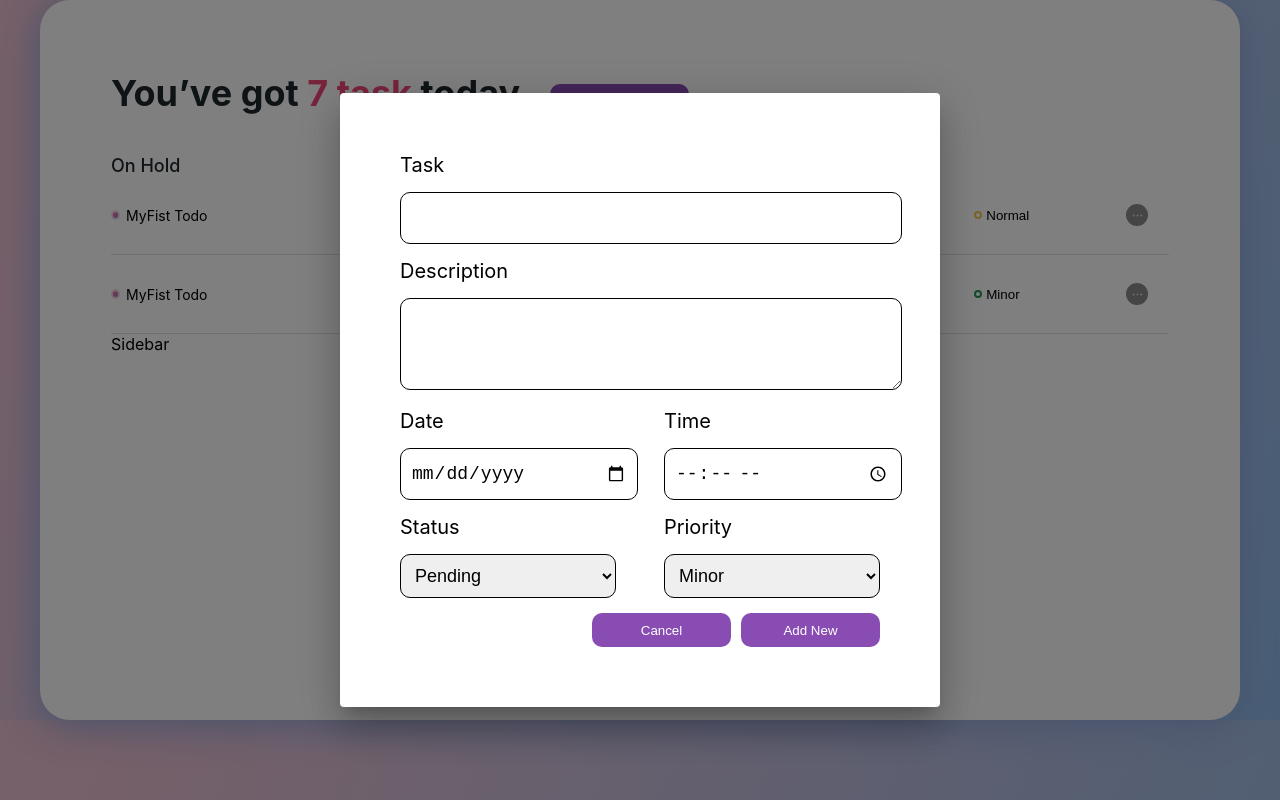
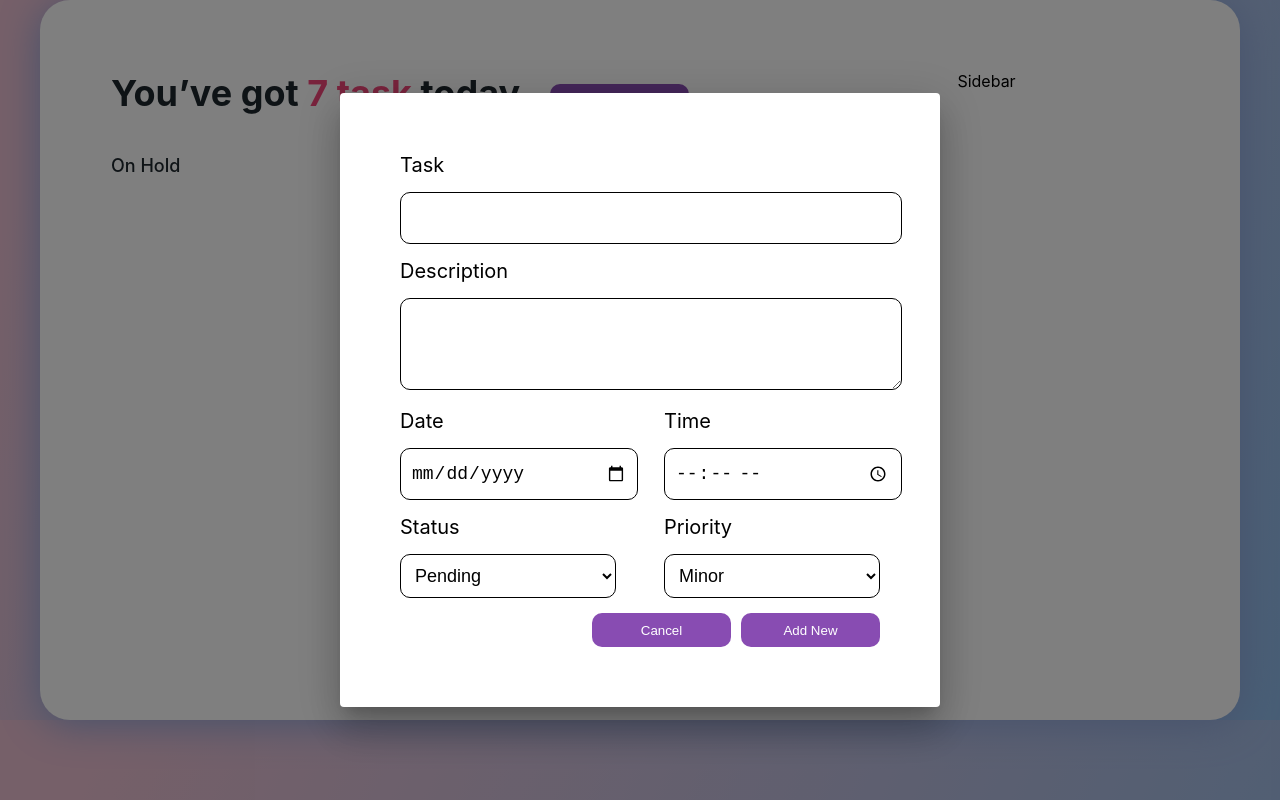
Before and after one commit to AliAhmadAnwer/todoList, a React (Create React App) app: page / in a window 1280 px wide. Both pictures are taken after a click on the button "Add New". Built offline with nearby package versions, Linux system fonts and the light colour scheme.

Commit message:
new update

```diff
--- a/src/App.js
+++ b/src/App.js
@@ -12,6 +12,7 @@ function App() {
     <Sidebar />
  </Dashboard>
 
+
  </TodoProvider>
   );
 }
--- a/src/Icons/Menu.js
+++ b/src/Icons/Menu.js
@@ -3,10 +3,10 @@ export default function Menu({ p }){
         <>
 
 <svg width="17" height="17" viewBox="0 0 17 17" fill="none" xmlns="http://www.w3.org/2000/svg">
-<g clip-path="url(#clip0_1_156)">
-<path d="M13.1042 8.49999C13.1042 8.6956 12.9456 8.85416 12.75 8.85416C12.5544 8.85416 12.3958 8.6956 12.3958 8.49999C12.3958 8.30439 12.5544 8.14583 12.75 8.14583V8.14583C12.9456 8.14583 13.1042 8.30439 13.1042 8.49999" stroke="#DCD9D9" strokeWidth="1.5" stroke-linecap="round" stroke-linejoin="round"/>
-<path d="M8.85418 8.49999C8.85418 8.6956 8.69561 8.85416 8.50001 8.85416C8.30441 8.85416 8.14584 8.6956 8.14584 8.49999C8.14584 8.30439 8.30441 8.14583 8.50001 8.14583V8.14583C8.69561 8.14583 8.85418 8.30439 8.85418 8.49999" stroke="#DCD9D9" strokeWidth="1.5" stroke-linecap="round" stroke-linejoin="round"/>
-<path d="M4.60418 8.49999C4.60418 8.6956 4.44561 8.85416 4.25001 8.85416C4.05441 8.85416 3.89584 8.6956 3.89584 8.49999C3.89584 8.30439 4.05441 8.14583 4.25001 8.14583V8.14583C4.44561 8.14583 4.60418 8.30439 4.60418 8.49999" stroke="#DCD9D9" strokeWidth="1.5" stroke-linecap="round" stroke-linejoin="round"/>
+<g clipPath="url(#clip0_1_156)">
+<path d="M13.1042 8.49999C13.1042 8.6956 12.9456 8.85416 12.75 8.85416C12.5544 8.85416 12.3958 8.6956 12.3958 8.49999C12.3958 8.30439 12.5544 8.14583 12.75 8.14583V8.14583C12.9456 8.14583 13.1042 8.30439 13.1042 8.49999" stroke="#DCD9D9" strokeWidth="1.5" strokeLinecap="round" strokeLinejoin="round"/>
+<path d="M8.85418 8.49999C8.85418 8.6956 8.69561 8.85416 8.50001 8.85416C8.30441 8.85416 8.14584 8.6956 8.14584 8.49999C8.14584 8.30439 8.30441 8.14583 8.50001 8.14583V8.14583C8.69561 8.14583 8.85418 8.30439 8.85418 8.49999" stroke="#DCD9D9" strokeWidth="1.5" strokeLinecap="round" strokeLinejoin="round"/>
+<path d="M4.60418 8.49999C4.60418 8.6956 4.44561 8.85416 4.25001 8.85416C4.05441 8.85416 3.89584 8.6956 3.89584 8.49999C3.89584 8.30439 4.05441 8.14583 4.25001 8.14583V8.14583C4.44561 8.14583 4.60418 8.30439 4.60418 8.49999" stroke="#DCD9D9" strokeWidth="1.5" strokeLinecap="round" strokeLinejoin="round"/>
 </g>
 <defs>
 <clipPath id="clip0_1_156">
--- a/src/components/layout/Dashboard.jsx
+++ b/src/components/layout/Dashboard.jsx
@@ -19,9 +19,14 @@ export default Dashboard
 const DashboardContainer = styled(Container)`
 
 max-width: 1400px;
+width: 100%;
 height: 90vh;
 background: #FFFFFF;
 box-shadow: 0px 4px 40px #8CA4D8;
 border-radius: 30px;
 padding : 71px !important;
+overflow-y: scroll;
+display: flex;
+justify-content: space-between;
+
 `
--- a/src/components/layout/Sidebar.jsx
+++ b/src/components/layout/Sidebar.jsx
@@ -2,7 +2,7 @@ import React from 'react'
 
 const Sidebar = () => {
   return (
-    <div>Sidebar</div>
+    <div style={{width: '20%'}} >Sidebar</div>
   )
 }
 
--- a/src/components/layout/TodoForm.jsx
+++ b/src/components/layout/TodoForm.jsx
@@ -1,121 +1,137 @@
-import  React,{useState, useContext} from 'react';
-import styled from 'styled-components';
-import Dialog from '@mui/material/Dialog';
-import DialogContent from '@mui/material/DialogContent';
-import TodoContext from '../../context/todo-context';
-
-
-
+import React, { useState, useContext } from "react";
+import styled from "styled-components";
+import Dialog from "@mui/material/Dialog";
+import DialogContent from "@mui/material/DialogContent";
+import TodoContext from "../../context/todo-context";
 
 export default function TodoForm(props) {
+  const todoCtx = useContext(TodoContext);
+  const [taskTitle, setTaskTitle] = useState("");
 
-  const todoCtx = useContext(TodoContext)
-  const [taskTitle, setTaskTitle] = useState();
+  const [taskDesc, setTaskDesc] = useState("");
 
-  const [taskDesc, setTaskDesc] = useState()
+  const [taskDate, setTaskDate] = useState("");
 
-  const [taskDate, setTaskDate] = useState()
+  const [taskStatus, setTaskStatus] = useState("pending");
 
-  const titleChangeHandler = (event)=>{
-    setTaskTitle(event.target.value)
-  }
+  const [taskPriority, setTaskPriority] = useState("minor");
 
-  const descChangeHandler = (e)=>{
-    setTaskDesc(e.target.value)
-  }
+  const titleChangeHandler = (event) => {
+    setTaskTitle(event.target.value);
+  };
 
-  const dateChangeHandler = (e)=>{
-    setTaskDate(e.target.value)
-  }
+  const descChangeHandler = (e) => {
+    setTaskDesc(e.target.value);
+  };
 
-  const formSubmitHandler = (event)=>{
-    event.preventDefault()
+  const dateChangeHandler = (e) => {
+    setTaskDate(e.target.value);
+  };
 
-    const data={
+  const taskStatusHandler = (e) => {
+    setTaskStatus(e.target.value);
+  };
+
+  const priorityChangeHandler = (e) => {
+    setTaskPriority(e.target.value);
+  };
+
+  const formSubmitHandler = (event) => {
+    event.preventDefault();
+
+    const data = {
       title: taskTitle,
       desc: taskDesc,
-        date: taskDate
-    }
+      date: taskDate,
+      status: taskStatus,
+      priority: taskPriority,
+      id: (todoCtx.todoList.length + 1).toString(),
+    };
     // props.onAddTodo(data)
 
+    todoCtx.newTodo(data);
 
-
-    console.log(data)
-    setTaskTitle('')
-    setTaskDesc('')
-    setTaskDate('')
-    props.setAddNew(false)
-
-  }
+    setTaskTitle("");
+    setTaskDesc("");
+    setTaskDate("");
+    setTaskStatus("pending");
+    setTaskPriority("minor");
+    props.setAddNew(false);
+  };
 
   return (
-    <div sx={{borderRadius: '50%', background: '#000' }}>
-      {/* <Button variant="outlined" onClick={handleClickOpen}>
-        Open alert dialog
-      </Button> */}
-      <Dialog open={props.addNew} style={{borderRadius: '50%', }}>
-        <DialogContent sx={{maxWidth: '700px', padding:'60px',  }}>
-         <Form onSubmit={formSubmitHandler} >
+    <div sx={{ borderRadius: "50%", background: "#000" }}>
+
+      <Dialog open={props.addNew} style={{ borderRadius: "50%" }}>
+        <DialogContent sx={{ maxWidth: "700px", padding: "60px" }}>
+          <Form>
             <Label>Task</Label>
-            <Input type='text' value={taskTitle} onChange={titleChangeHandler} />
+            <Input
+              type="text"
+              value={taskTitle}
+              onChange={titleChangeHandler}
+            />
             <Label>Description</Label>
-            <TextArea type='textarea' value={taskDesc} onChange={descChangeHandler} />
+            <TextArea
+              type="textarea"
+              value={taskDesc}
+              onChange={descChangeHandler}
+            />
             <OuterDiv>
               <InnerDiv>
                 <Label>Date</Label>
-            <Input type='date' value={taskDate} onChange={dateChangeHandler} />
+                <Input
+
+                  type='date'
+                  value={taskDate}
+                  onChange={dateChangeHandler}
+                />
               </InnerDiv>
               <InnerDiv>
                 <Label>Time</Label>
-            <Input type='time' />
+                <Input type="time" />
               </InnerDiv>
             </OuterDiv>
             <OuterDiv>
               <InnerDiv>
                 <Label>Status</Label>
-            <Select>
-              <option>Pending</option>
-              <option>In Progress</option>
-              <option>Complete</option>
+                <Select value={taskStatus} onChange={taskStatusHandler}>
+                  <option value="pending">Pending</option>
+                  <option value="inProgress">In Progress</option>
+                  <option value="complete">Complete</option>
                 </Select>
               </InnerDiv>
               <InnerDiv>
                 <Label>Priority</Label>
-            <Select>
-              <option>Minor</option>
-              <option>Normal</option>
-              <option>Critical</option>
+                <Select value={taskPriority} onChange={priorityChangeHandler}>
+                  <option value="minor">Minor</option>
+                  <option value="normal">Normal</option>
+                  <option value="critical">Critical</option>
                 </Select>
               </InnerDiv>
             </OuterDiv>
 
+            <BtnDiv>
+              <AddNewButton onClick={() => props.setAddNew(false)}>
+                Cancel
+              </AddNewButton>
 
-            <BtnDiv>
-            <AddNewButton type='button' onClick={() => props.setAddNew(false)} >Cancel</AddNewButton>
-
-            <AddNewButton type='button' onClick={formSubmitHandler} >Add New</AddNewButton>
+              <AddNewButton onClick={formSubmitHandler}>Add New</AddNewButton>
             </BtnDiv>
-
           </Form>
         </DialogContent>
-
       </Dialog>
     </div>
   );
 }
 
-
-
-
-
 const Form = styled.form`
   width: 100%;
-`
+`;
 const Label = styled.label`
   font-size: 20px;
   color: black;
-
-`
+`;
 
 const Input = styled.input`
   width: 100%;
@@ -126,7 +142,7 @@ const Input = styled.input`
   outline: none;
   border: 1px solid #000;
   border-radius: 10px;
-`
+`;
 const TextArea = styled.textarea`
   width: 100%;
   margin: 15px 0px;
@@ -136,23 +152,23 @@ const TextArea = styled.textarea`
   outline: none;
   border: 1px solid #000;
   border-radius: 10px;
-`
+`;
 const BtnDiv = styled.div`
   width: 100%;
   text-align: end;
-`
+`;
 
 const AddNewButton = styled.button`
   width: 139px;
   height: 34px;
   cursor: pointer;
   border: none;
-background: #884CB2;
+  background: #884cb2;
   border-radius: 10px;
   color: #fff;
   right: 0;
   margin-left: 10px;
-`
+`;
 
 const OuterDiv = styled.div`
   display: flex;
@@ -160,14 +176,13 @@ flex-direction: row;
   width: 100%;
   justify-content: space-between;
   /* justify-content: flex-start; */
-`
+`;
 
 const InnerDiv = styled.div`
   display: flex;
   flex-direction: column;
   width: 45%;
-
-`
+`;
 
 const Select = styled.select`
   width: 100%;
@@ -178,4 +193,5 @@ const Select = styled.select`
   outline: none;
   border: 1px solid #000;
   border-radius: 10px;
-`
+  background: #fff;
+`;
--- a/src/components/layout/TodoItem.jsx
+++ b/src/components/layout/TodoItem.jsx
@@ -1,50 +1,44 @@
-import React,{useContext} from "react";
+import React, { useState } from "react";
 import styled from "styled-components";
 
 import { Menu, Radio } from "../../Icons/index";
 import TodoMenu from "./TodoMenu";
-
-import TodoStatus from "./TodoStatus";
 import TodoPriority from "./TodoPriority";
-import TodoContext from "../../context/todo-context";
-import TodoForm from "./TodoForm";
-
 
 const TodoItem = (props) => {
+  const [statusOption, setStausOption] = useState(props.status);
 
-  const todoCtx = useContext(TodoContext)
-
-  const addTodoHandler = (data)=>{
-
-    todoCtx.newTodo({
-          id : props.id,
-          title : props.title,
-          description : props.description,
-          status : props.status,
-          priority : props.priority
-    })
-  }
-
-
-
-
+  const statusHandler = (e) => {
+    setStausOption(e.target.value);
+  };
 
   return (
     <Container>
       <Radio />
+      <OuterDiv>
+        <TodoHeading>{props.title}</TodoHeading>
+        <TodoDescription>{props.description}</TodoDescription>
+      </OuterDiv>
 
-      <TodoHeading>{props.title}</TodoHeading>
+      <Status
+        status={statusOption}
+        value={statusOption}
+        onChange={statusHandler}
+      >
+        <option value={"pending"}>Pending</option>
+        <option value={"inProgress"}>In Progress</option>
+        <option value={"compelete"}>Compelete</option>
+      </Status>
 
+      <TodoPriority priority={props.priority} style={{ margin: "auto" }} />
 
-      <TodoStatus status={props.status} style={{margin: 'auto'}}/>
-      <TodoPriority priority={props.priority} style={{margin: 'auto'}}/>
-
-
-
-      <TodoMenu ButtonText={ <MenuButton>
-        <Menu />
-      </MenuButton>} />
-      <TodoForm onAddTodo = {addTodoHandler} />
+      <TodoMenu
+        ButtonText={
+          <MenuButton>
+            <Menu />
+          </MenuButton>
+        }
+      />
     </Container>
   );
 };
@@ -58,8 +52,21 @@ const Container = styled.div`
   border-bottom: 0.5px solid #e0e0e0;
   position: relative;
 `;
+const OuterDiv = styled.div`
+  width: 50%;
+  display: flex;
+  flex-direction: column;
+`;
+const TodoHeading = styled.p`
+  font-weight: bold;
+  font-size: 16px;
+  color: #000000;
+  margin-left: 6px;
+  width: 50%;
+`;
 
-const TodoHeading = styled.p`
+const TodoDescription = styled.p`
+  margin-top: 10px;
   font-weight: 400;
   font-size: 14px;
   color: #000000;
@@ -67,9 +74,31 @@ const TodoHeading = styled.p`
   width: 50%;
 `;
 
+const Status = styled("select")`
+  outline: none;
+  appearance: none;
+  background: ${(props) =>
+    props.status === "pending"
+      ? "rgba(242, 153, 74, 0.2)"
+      : props.status === "inProgress"
+      ? "rgba(86, 204, 242, 0.2)"
+      : "rgba(39, 174, 96, 0.2)"};
+  border-radius: 8.5px;
+  padding: 5px 15px;
+  text-align: center;
 
+  border: none;
+  margin: auto;
+  font-size: 12px;
 
+  option {
+    appearance: none;
 
+    background: #fff;
+    border: none;
+    padding: 5px 15px;
+  }
+`;
 
 const MenuButton = styled.button`
   background: #8b8a8a;
@@ -80,7 +109,7 @@ const MenuButton = styled.button`
   width: 22px;
   border-radius: 50%;
   border: none;
-  svg{
+  svg {
     height: 15px;
     width: 15px;
   }
--- a/src/components/layout/TodoList.jsx
+++ b/src/components/layout/TodoList.jsx
@@ -1,32 +1,18 @@
-import React from "react";
+import React, { useContext } from "react";
 import TodoItem from "./TodoItem";
-
-const Dummy_Todo = [
-  {
-    id: 1,
-    title: "MyFist Todo",
-    description: "Ali is Great dev",
-    status: "Pending",
-    priority: "Normal",
-  },
-  {
-    id: 2,
-    title: "MyFist Todo",
-    description: "Ali is Great dev",
-    status: "Compelete",
-    priority: "Minor",
-  },
-];
+import TodoContext from "../../context/todo-context";
 
 const TodoList = () => {
+  const todoCtx = useContext(TodoContext);
+
   return (
     <>
-      {Dummy_Todo.map((todoItem) => (
+      {todoCtx.todoList.map((todoItem) => (
         <TodoItem
-          id = {todoItem.id}
+          id={todoItem.id}
           key={todoItem.id}
           title={todoItem.title}
-          description={todoItem.description}
+          description={todoItem.desc}
           status={todoItem.status}
           priority={todoItem.priority}
         />
--- a/src/components/layout/TodoPriority.jsx
+++ b/src/components/layout/TodoPriority.jsx
@@ -1,36 +1,28 @@
-import React,{useState} from 'react'
-import styled from 'styled-components'
+import React, { useState } from "react";
+import styled from "styled-components";
 import CircleRing from "../../Icons/CircleRing";
 
 const TodoPriority = (props) => {
-    const [priorityOption, setPriorityOption] = useState(props.priority)
+  const [priorityOption, setPriorityOption] = useState(props.priority);
 
-
-
-    const priorityHandle = (e)=>{
-        setPriorityOption(e.target.value)
-    }
-
-
-
-
-
-
+  const priorityHandle = (e) => {
+    setPriorityOption(e.target.value);
+  };
 
   return (
     <Priority style={props.style} priority={priorityOption}>
-        <CircleRing />
+      <CircleRing />
 
-        <select   value={priorityOption} onChange={priorityHandle} >
-        <option value={'Minor'}>Minor</option>
-        <option value={'Normal'}>Normal</option>
-        <option value={'Critical'}>Critical</option>
-        </select>
-      </Priority>
-  )
-}
+      <select value={priorityOption} onChange={priorityHandle}>
+        <option value={"Minor"}>Minor</option>
+        <option value={"Normal"}>Normal</option>
+        <option value={"Critical"}>Critical</option>
+      </select>
+    </Priority>
+  );
+};
 
-export default TodoPriority
+export default TodoPriority;
 
 const Priority = styled.div`
   font-weight: 400;
@@ -41,26 +33,22 @@ const Priority = styled.div`
   justify-content: center;
   align-items: center;
 
-
   svg {
     margin-right: 4px;
     circle {
       stroke: ${({ priority }) =>
-        priority === "Minor"
+        priority === "minor"
           ? "#219653"
-          : priority === "Normal"
+          : priority === "normal"
           ? "#F2C94C"
           : "#EB5757"};
     }
   }
 
-  select{
+  select {
     appearance: none;
     border: none;
     outline: none;
     background: none;
-
   }
-
-
 `;
--- a/src/components/layout/TodosContainer.jsx
+++ b/src/components/layout/TodosContainer.jsx
@@ -11,7 +11,7 @@ const TodosContainer = () => {
     setAddNew(true)
   }
   return (
-    <div>
+    <div style={{width:'80%'}}>
       <Header>
         <Heading  variant='h1'>
         You’ve got <span >{`7 task`}</span> today
--- a/src/context/todo-provider.js
+++ b/src/context/todo-provider.js
@@ -29,7 +29,7 @@ const TodoProvider = (props) => {
     const [todoState, dispatchTodoAction] = useReducer(todoReducer, defaultTodoState)
 
     const newTodoHandler = (item)=>{
-        dispatchTodoAction({type: 'NEW',item: item })
+        dispatchTodoAction({type: 'NEW',item: item  })
     }
 
 
@@ -37,6 +37,9 @@ const TodoProvider = (props) => {
         todoList: todoState.todoList,
         newTodo: newTodoHandler
     }
+
+
+    console.log(todoContext.todoList)
 
 
     return(
```
Also changed, not shown: package.json (+8 -0 lines), 2 other files (tests, documents, lock files or other folders). Lines whose indentation alone changed are shown as unchanged.
